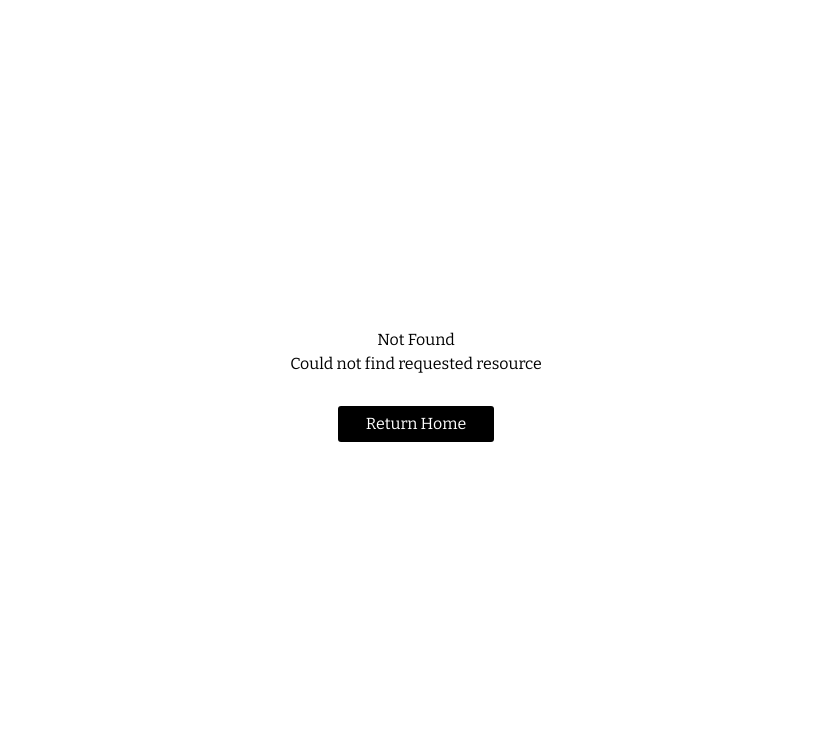
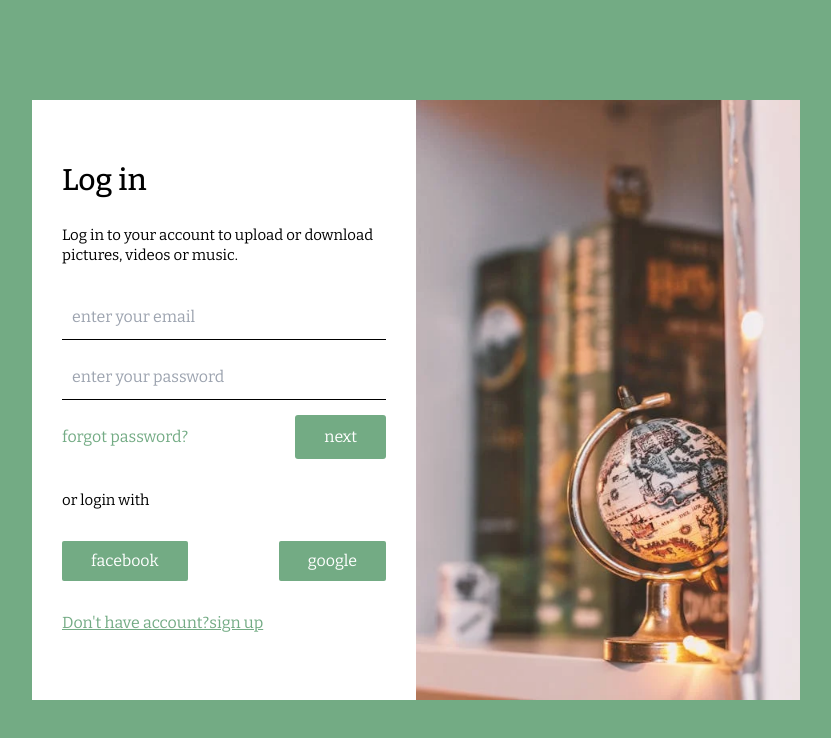
Before and after one commit to mahfuz-ta09/hibernet-fronend, a Next.js app: page /login in a window 1280 px wide. Before the commit this address had no page. Shown: the top 738 px of the page, without its empty margins (224-1055 px from the left). Built offline with nearby package versions, Linux system fonts and the light colour scheme.

Commit message:
login page edited

```diff
--- a/src/app/(withnavbar)/page.tsx
+++ b/src/app/(withnavbar)/page.tsx
@@ -1,9 +1,11 @@
+import Banner from "@/component/ui/Banner/Banner"
 import LandingPage from "@/component/ui/LandingPage/LandingPage"
 
 
 const page = () => {
   return (
     <>
+        {/* <Banner /> */}
         <LandingPage />
     </>
   )
--- /dev/null
+++ b/src/app/login/page.tsx
@@ -0,0 +1,37 @@
+import Link from 'next/link'
+import '../../css/Login/Login.css'
+import bgImg from '../../../public/assets/log.webp'
+
+
+const LoginPage = () => {
+
+    return (
+        <div className="login-container">
+          <div className="login-content">
+              <div className="login-content-item">
+                  <h1 className="">Log in</h1>
+                  <p className="">Log in to your account to upload or download pictures, videos or music.</p>
+                  <div className="input-container">
+                      <input placeholder="enter your email" className=""/>
+                      <input placeholder="enter your password" className=""/>
+                      <div className="form-link">
+                          <Link className='forgot-link' href="">forgot password?</Link>
+                          <button className="">next</button>
+                      </div>
+                  </div>
+                  <h2 className="link-header">or login with</h2>
+                  <div className="social-login">
+                          <button className="">facebook</button>
+                          <button className="">google</button>
+                  </div>
+                  <Link className='forgot-link underline' href="">Don't have account?sign up</Link>
+              </div>
+              <div className='image-conteiner'>
+                <img src={bgImg.src} className=""/>
+              </div>
+          </div>
+        </div>
+    )
+}
+
+export default LoginPage
--- a/src/component/shared/NavBar/NavBar.jsx
+++ b/src/component/shared/NavBar/NavBar.jsx
@@ -20,7 +20,7 @@ const NavBar = () => {
                     <Link className='link' href="/" >Blog</Link>
                     <Link className='link' href="/" >About</Link>
                     <Link className='link' href="/" >DashBoard</Link>
-                    <Link className='link' href="/" >Login</Link>
+                    <Link className='link' href="/login">Log In</Link>
                 </ul>
         </div>
     </div>
--- /dev/null
+++ b/src/css/Login/Login.css
@@ -0,0 +1,159 @@
+.login-container{
+    background: #73AB84;
+    height: 100vh;
+    width: 100vw;
+}
+
+.login-content{
+    width: 40%;
+    height: 60vh;
+    display: flex;
+    flex-wrap: wrap;
+    align-items: center;
+    justify-content: space-between;
+    position: relative;
+    top: 50%;
+    left: 50%;
+    transform: translate(-50%,-50%);
+    background: white;
+}
+
+.image-conteiner{
+    position: absolute;
+    right: 0;
+    top: 0;
+    width: 50%;
+    height: 100%;
+    flex-grow: 0;
+}
+
+.login-content img{
+    width: 100%;
+    height: 100%;
+    object-fit: cover;
+}
+
+.login-content-item{
+    display: flex;
+    flex-direction: column;
+    align-items: start;
+    justify-content: center;
+    position: absolute;
+    left: 0;
+    top: 0;
+    width: 50%;
+    height: 100%;
+    gap: 30px;
+    padding: 30px;
+}
+
+.login-content-item h1{
+    font-size: 30px;
+    line-height: 30px;
+    font-weight: 500;
+}
+
+.login-content-item p{
+    font-size: 15px;
+    line-height: 20px;
+    font-weight: 400;
+}
+
+.input-container{
+    display: flex;
+    flex-direction: column;
+    gap: 15px;
+    width: 100%;
+}
+
+.input-container input{
+    width: 100%;
+    border-bottom: 1px solid black;
+    padding: 10px;
+    background: #fff;
+}
+
+.input-container input:focus{
+    border: 1px solid black;
+    outline: none;
+    border-radius: 3px;
+}
+
+.form-link{
+    width: 100%;
+    display: flex;
+    align-items: center;
+    justify-content: space-between;
+}
+
+.forgot-link{
+    color: #73AB84;
+}
+
+.form-link button{
+    padding: 10px 29px;
+    background: #73AB84;
+    color: white;
+    border-radius: 3px;
+}
+
+.link-header{
+    text-align:center;
+    font-size: 15px;
+}
+
+.social-login{
+    display: flex;
+    flex-wrap: wrap;
+    align-items: center;
+    justify-content: space-between;
+    width: 100%;
+}
+
+.social-login button{
+    width: fit-content;
+    padding: 8px 29px;
+    background: #73AB84;
+    color: white;
+    border-radius: 2px;
+}
+
+
+@media screen and (max-width:1370px) {
+    .login-content{
+        width: 60%;
+        height: 75vh;
+    }
+}
+@media screen and (max-width:450px) {
+    .login-content{
+        width: 100%;
+        height: 100%;
+    }
+
+    .image-conteiner{
+        width: 100%;
+        z-index: -1;
+    }
+
+    .login-content-item{
+        width: 100%;
+        z-index: 1;
+    }
+
+    .login-content-item h1{
+        color: white;
+    }
+    .login-content-item p{
+        color: white;
+    }
+
+    .link-header{
+        color: white;
+    }
+
+    .forgot-link{
+        color: #fff;
+    }
+
+}
```
Also changed, not shown: public/assets/log.webp (added), public/assets/login-page.jpeg (added).
